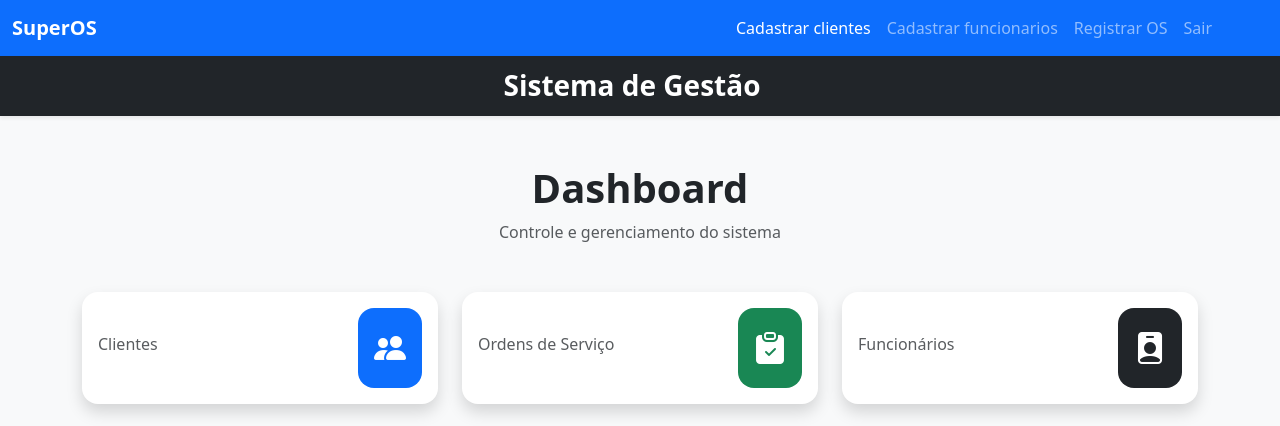
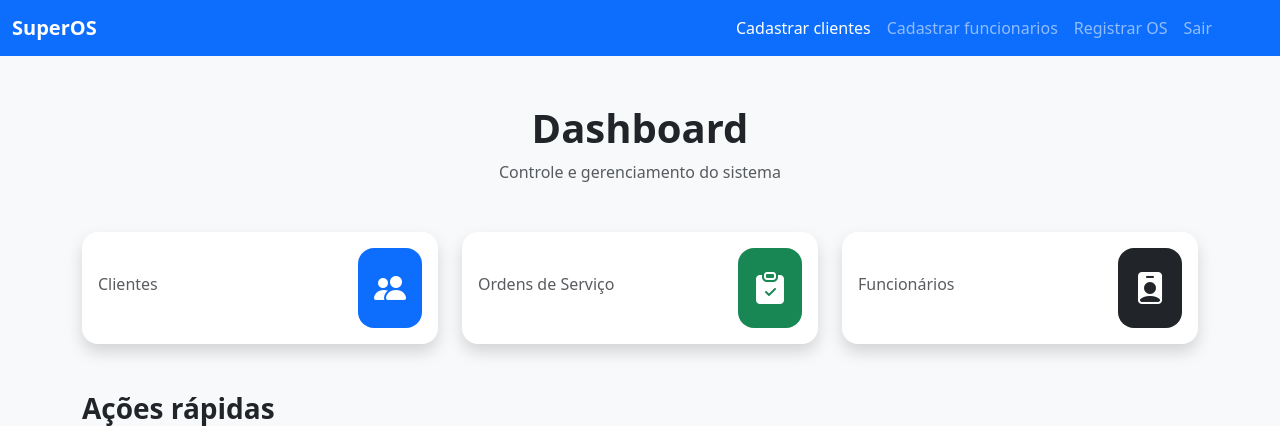
Before and after one commit to gabrielsousa2310/projetofinal708, a Flask app: page /dashboard in a window 1280 px wide. Shown: the top 426 px of the page. Run offline with Flask 3, Linux system fonts and the light colour scheme; the visitor is signed in with stand-in values (Sample User, id 1).

Commit message:
retirada do navbar sistema de gestao

```diff
--- a/app.py
+++ b/app.py
@@ -2,13 +2,13 @@
 # venv/scripts/activate - ativa o ambiente virtual
 # pip install -r requirements.txt - instala as dependências do projeto
 # pip freeze > requirements.txt - salva as dependências do projeto no arquivo requirements.txt
-# ola
+
 from flask import *
 from dotenv import load_dotenv
 import os
 from supabase import create_client
 
-# senha da sessão
+
 
 
 load_dotenv()
--- a/templates/dashboard.html
+++ b/templates/dashboard.html
@@ -4,21 +4,6 @@
 
 
 <body class="bg-light">
-
-    <!-- NAVBAR -->
-    <nav class="navbar navbar-dark bg-dark shadow-sm">
-
-        <div class="container d-flex justify-content-center">
-
-            <span class="navbar-brand mb-0 h1 fw-bold fs-3">
-
-                Sistema de Gestão
-
-            </span>
-
-        </div>
-
-    </nav>
 
     <!-- CONTAINER -->
     <div class="container mt-5">
```
